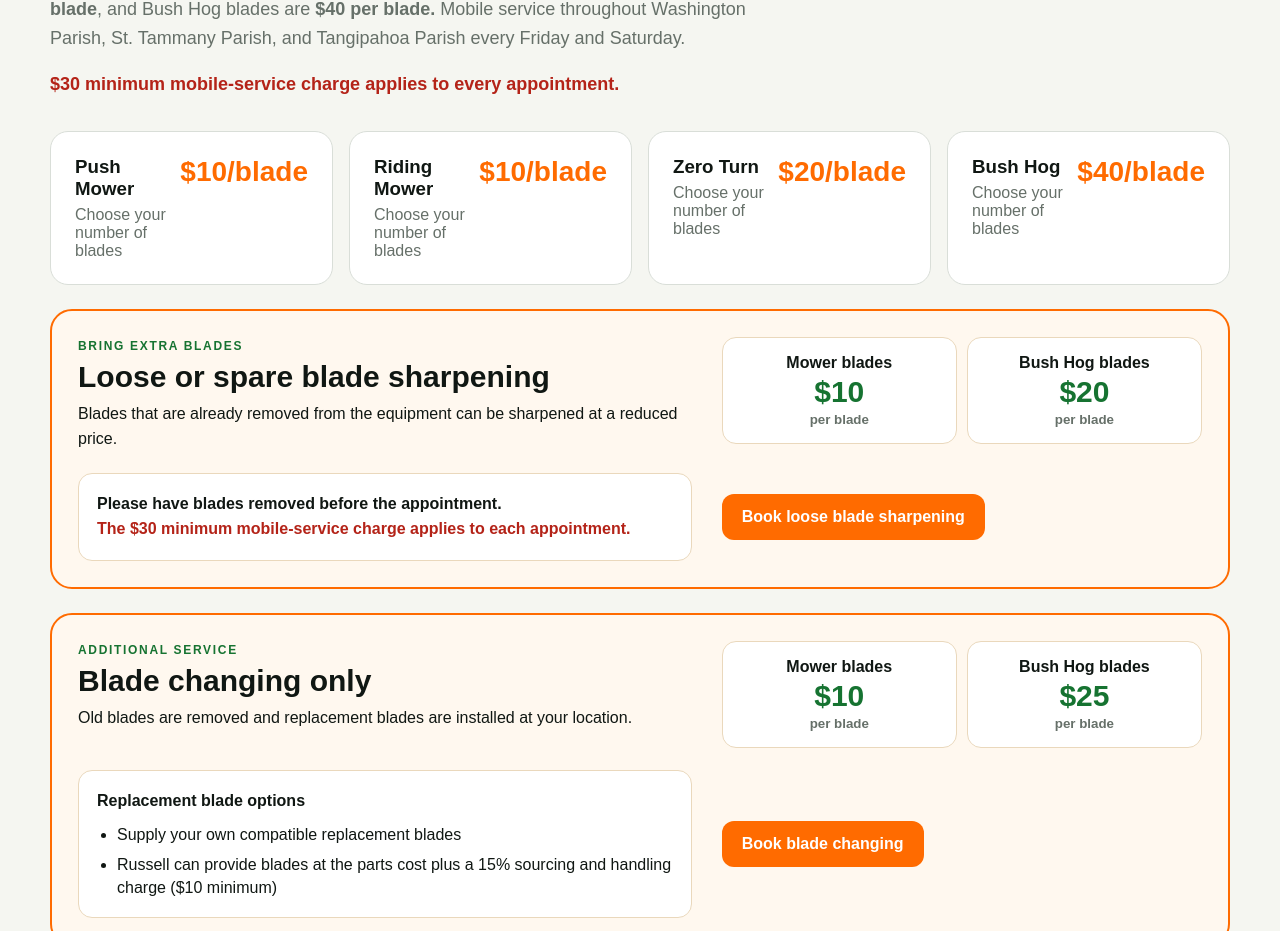
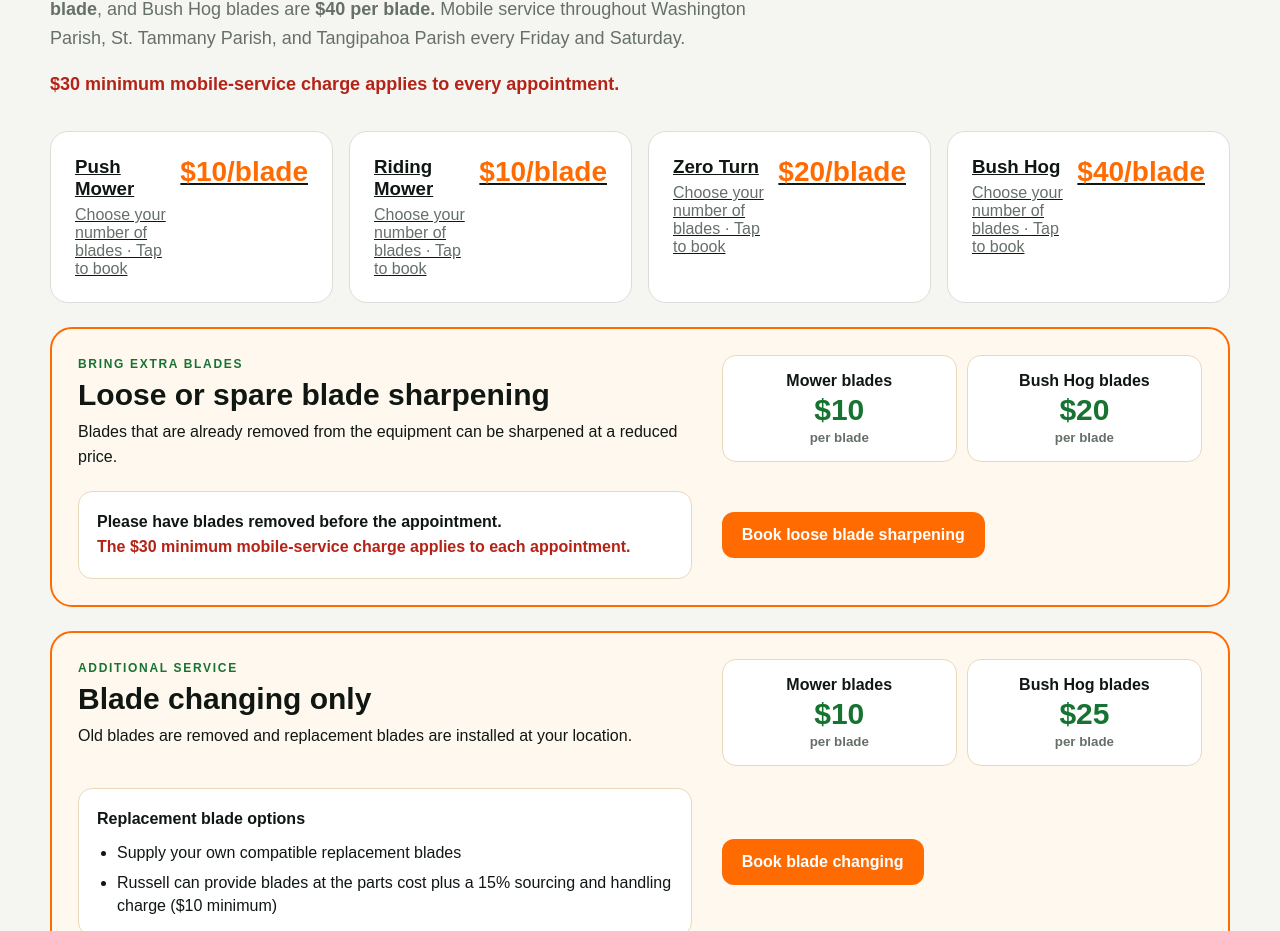
Before and after one commit to rp8tv66s69-bot/russells-mobile-blade-sharpening-live, a Next.js app: page / in a window 1280 px wide. Shown: the part 1035-1966 px from the top of the page. Built offline with nearby package versions, Linux system fonts and the light colour scheme; no server answers; the database is empty.

Commit message:
Make sharpening service cards clickable

```diff
--- a/app/page.tsx
+++ b/app/page.tsx
@@ -4,10 +4,10 @@ import SiteHeader from "@/components/SiteHeader";
 import BeforeAfterGallery from "@/components/BeforeAfterGallery";
 
 const services = [
-  ["Push Mower", "$10/blade"],
-  ["Riding Mower", "$10/blade"],
-  ["Zero Turn", "$20/blade"],
-  ["Bush Hog", "$40/blade"],
+  ["push-mower", "Push Mower", "$10/blade"],
+  ["riding-mower", "Riding Mower", "$10/blade"],
+  ["zero-turn", "Zero Turn", "$20/blade"],
+  ["bush-hog", "Bush Hog", "$40/blade"],
 ];
 
 const maintenanceServices = [
@@ -50,10 +50,15 @@ export default function HomePage() {
           <p className="section-lead minimum-charge-notice"><strong>$30 minimum mobile-service charge applies to every appointment.</strong></p>
         </div>
         <div className="service-grid">
-          {services.map(([name, price]) => (
-            <article className="service-card" key={name}>
-              <div><h3>{name}</h3><p>Choose your number of blades</p></div><strong>{price}</strong>
-            </article>
+          {services.map(([id, name, price]) => (
+            <Link
+              className="service-card service-card-link"
+              href={`/book?jobType=sharpening&service=${id}`}
+              key={id}
+              aria-label={`Book ${name} blade sharpening`}
+            >
+              <div><h3>{name}</h3><p>Choose your number of blades · Tap to book</p></div><strong>{price}</strong>
+            </Link>
           ))}
         </div>
         <article className="blade-change-callout">
```
